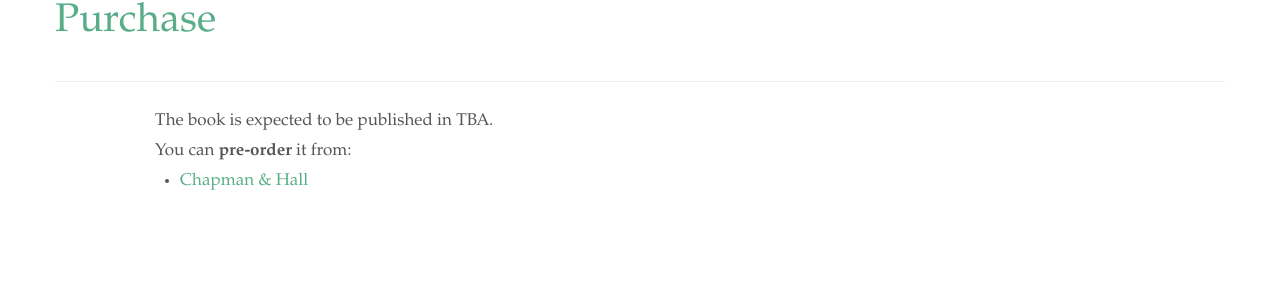
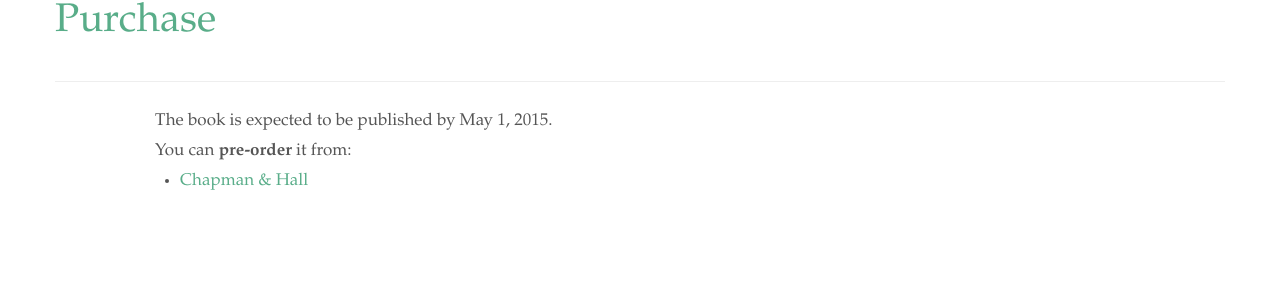
Before and after one commit to alanarnholt/PASWR2E-Book, a Jekyll site: the page built from index.html, in a window 1280 px wide and 900 px high, scrolled down 1570 px. Shown: the part 148-450 px from the top of the window. Built offline with Jekyll 4.4.1, drawn with Linux system fonts in a browser that asks for light colours; nearby versions of some CDN libraries.

Commit message:
Update expected publish date

```diff
--- a/_includes/purchase.md
+++ b/_includes/purchase.md
@@ -5,7 +5,7 @@
   </div>
   <div class="row">
     <div class="span10 offset1">
-      <p>The book is expected to be published in TBA.</p>
+      <p>The book is expected to be published by May 1, 2015.</p>
       <p>You can <strong>pre-order</strong> it from:</p>
       <ul>
        <li><a href="http://www.crcpress.com/product/isbn/9781466504394">Chapman &amp; Hall</a></li>
```
